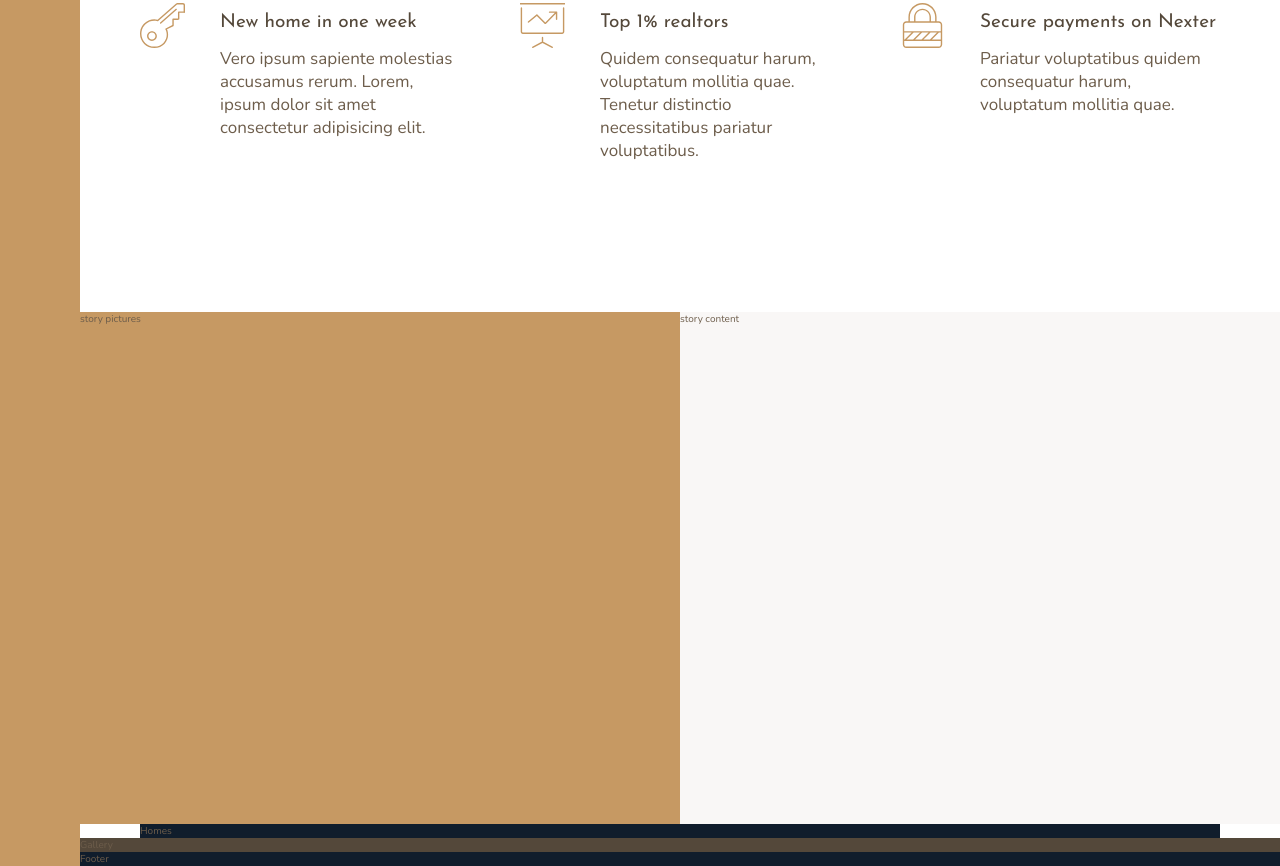
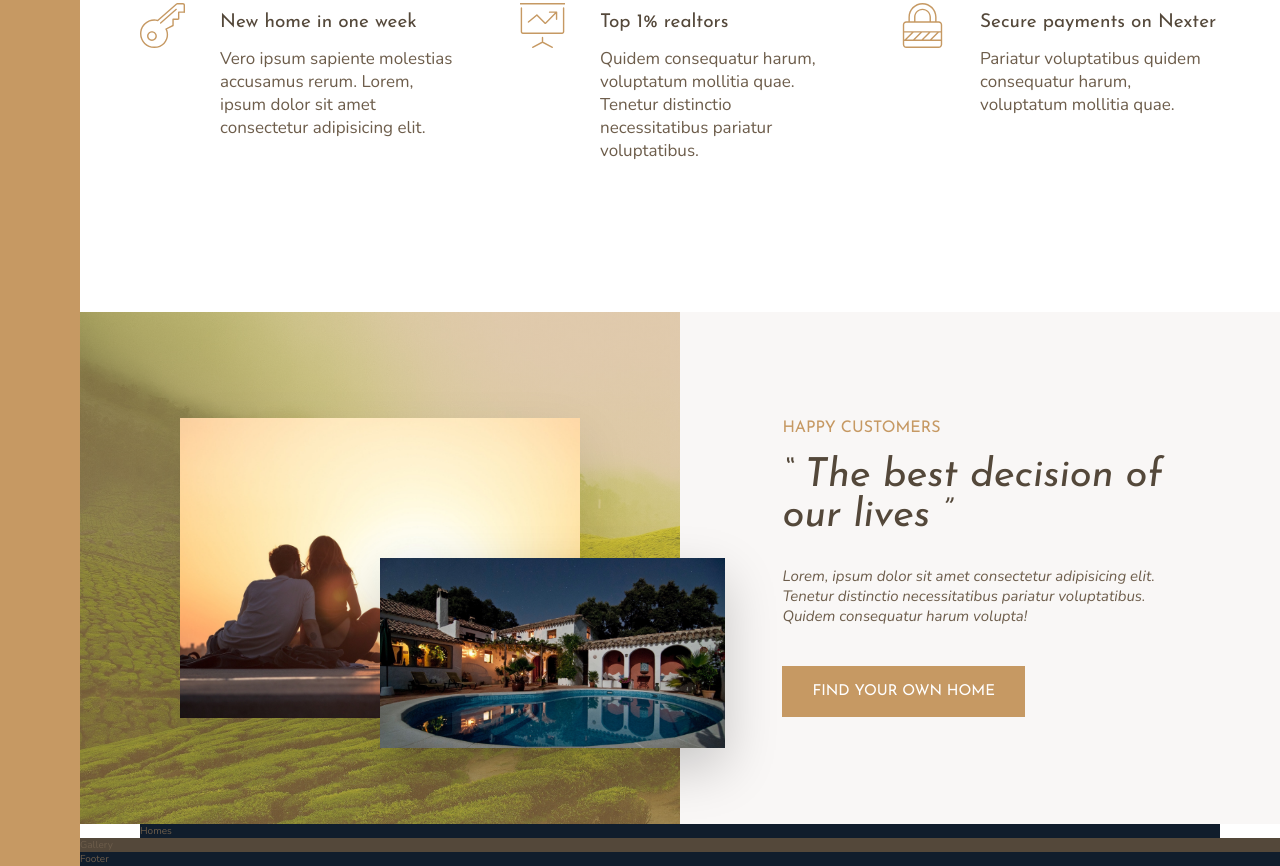
Before and after one commit to hotriluc/Nexter, a website: page index.html in a window 1280 px wide. Shown: the part 986-1852 px from the top of the page. Drawn offline with nearby package versions, Linux system fonts and the light colour scheme.

Commit message:
Add files via upload

```diff
--- a/index.html
+++ b/index.html
@@ -88,11 +88,17 @@
         </section>
 
         <div class="story__pictures">
-            story pictures
+            <img src="img/story-1.jpeg" alt="couple with new house" class="story__img--1">
+            <img src="img/story-2.jpeg" alt="new house" class="story__img--2">
         </div>
 
         <div class="story__content">
-            story content
+            <h3 class="heading-3 mb-sm">Happy customers</h3>
+            <h2 class="heading-2 heading-2--dark mb-md">&ldquo; The best decision of our lives &rdquo;</h2>
+            <p class="story__text">
+                Lorem, ipsum dolor sit amet consectetur adipisicing elit. Tenetur distinctio necessitatibus pariatur voluptatibus. Quidem consequatur harum volupta!
+            </p>
+            <button class="btn">Find your own home</button>
         </div>
 
         <section class="homes">
--- a/sass/_story.scss
+++ b/sass/_story.scss
@@ -1,13 +1,65 @@
 .story {
+
+
 
 
     &__pictures {
         background-color: $color-primary;
         grid-column: full-start/ col-end 4;
+        background-image:  linear-gradient(rgba($color-primary, .5s), rgba($color-primary, .5s)), url(../img/back.jpg);
+        background-size: cover;
+
+        display: grid;
+
+        // creating same numbers of row and colum tracks
+        grid-template-rows: repeat(6, 1fr);
+        grid-template-columns: repeat(6, 1fr);
+        align-items: center;
+
+
+
+    }
+
+    &__img--1 {
+        width: 100%;
+        grid-column: 2/6;
+        grid-row: 2/6;
+
+        box-shadow: 0 2rem 5rem rgba(black, .1);
+    }
+
+    &__img--2 {
+        //to create overlaping effect
+        width: 115%;
+        z-index: 4;
+
+        grid-column: 4/7;
+        grid-row: 4/6;
+
+        box-shadow: 0 2rem 5rem rgba(black, .2);
     }
 
     &__content {
         background-color: $color-grey-light-1;
         grid-column: col-end 4/ full-end;
+
+        padding: 6rem 8vw;
+
+        display: flex;
+        flex-direction: column;
+        justify-content: center;
+        align-items: flex-start;
+
+        //The same above but for one dimensional is better to use flexbox instead of grid
+        // display: grid;
+        // align-content: center;
+        // justify-items: start;
+
+    }
+
+    &__text {
+        font-size: 1.5rem;
+        font-style: italic;
+        margin-bottom: 4rem;
     }
 }
--- a/sass/_typography.scss
+++ b/sass/_typography.scss
@@ -9,11 +9,26 @@
 
 .heading-2 {
     @extend %heading;
+    font-size: 4rem;
+    font-style: italic;
+    line-height: 1;
+
+    &--light {
+        color: $color-grey-light-1;
+    }
+
+    &--dark {
+        color: $color-grey-dark-1;
+    }
 }
 
 .heading-3 {
     @extend %heading;
+    font-size: 1.6rem;
+    color: $color-primary;
+    text-transform: uppercase;
 }
+
 .heading-4 {
     @extend %heading;
     font-size: 1.9rem;
@@ -26,3 +41,41 @@
         color: $color-grey-dark-1;
     }
 }
+
+
+//BUTTOn
+
+.btn {
+    background-color: $color-primary;
+    color: white;
+    border: none;
+    border-radius: none;
+    font-family: $font-display;
+    font-size: 1.5rem;
+    text-transform: uppercase;
+
+    padding: 1.8rem 3rem;
+    cursor: pointer;
+
+    transition: all .2s;
+    &:hover {
+        background-color: $color-primary-dark;
+
+    }
+
+}
+
+//Margins
+
+.mb-sm {
+    margin-bottom: 2rem;
+}
+.mb-md {
+    margin-bottom: 3rem;
+}
+.mb-lg {
+    margin-bottom: 4rem;
+}
+.mb-hg {
+    margin-bottom: 8rem;
+}
```
Also changed, not shown: css/style.css.
